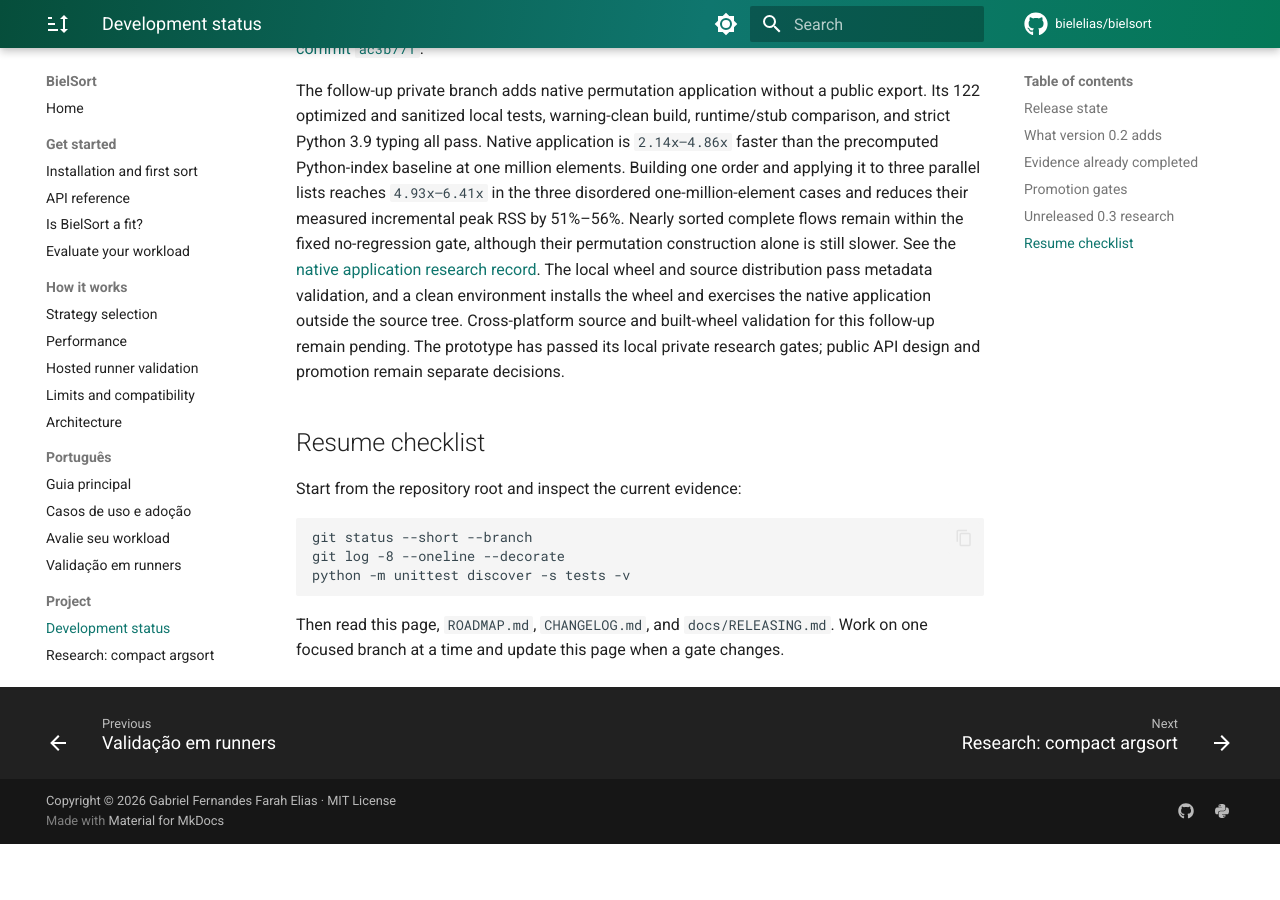
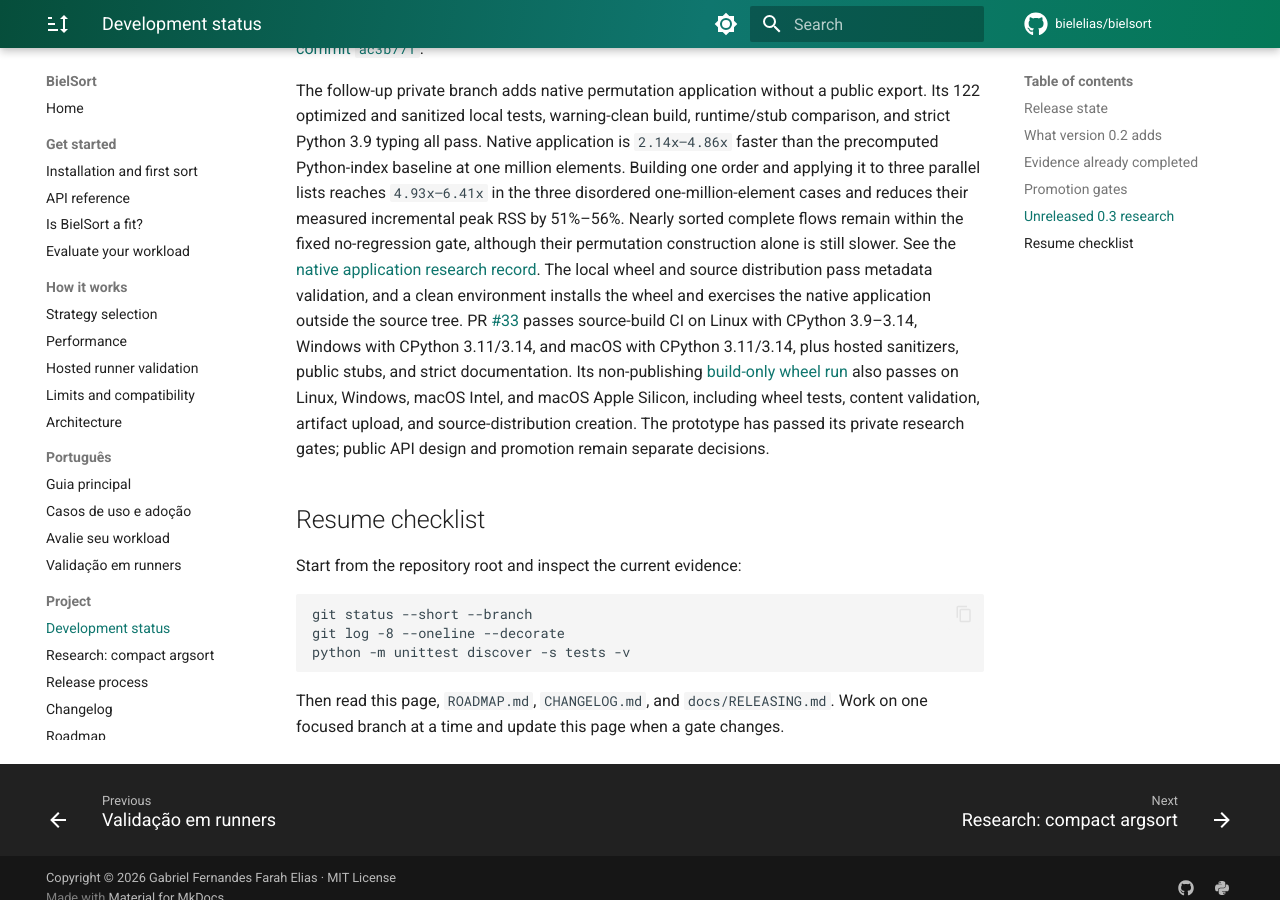
Before and after one commit to bielelias/bielsort, an MkDocs documentation site: the page built from docs/development-status.md, in a window 1280 px wide and 900 px high, scrolled down 3181 px. Built offline with MkDocs 1.6.1 and Material for MkDocs 9.7.7, drawn with Linux system fonts in a browser that asks for light colours; comment, search, counter and statistics services are not loaded; before the commit the page ends 4025 px from its top, so only the background shows below that.

Commit message:
Record cross-platform apply validation

```diff
--- a/docs/development-status.md
+++ b/docs/development-status.md
@@ -145,8 +145,14 @@
 The local wheel and source distribution pass metadata validation, and a clean
 environment installs the wheel and exercises the native application outside
 the source tree.
-Cross-platform source and built-wheel validation for this follow-up remain
-pending. The prototype has passed its local private research gates; public API
+PR [#33](https://github.com/bielelias/bielsort/pull/33) passes source-build CI
+on Linux with CPython 3.9–3.14, Windows with CPython 3.11/3.14, and macOS with
+CPython 3.11/3.14, plus hosted sanitizers, public stubs, and strict
+documentation. Its non-publishing
+[build-only wheel run](https://github.com/bielelias/bielsort/actions/runs/31041438904)
+also passes on Linux, Windows, macOS Intel, and macOS Apple Silicon, including
+wheel tests, content validation, artifact upload, and source-distribution
+creation. The prototype has passed its private research gates; public API
 design and promotion remain separate decisions.
 
 ## Resume checklist
```
Also changed, not shown: benchmarks/results/2026-08-05-compact-argsort-native-apply.md (+5 -0 lines).
